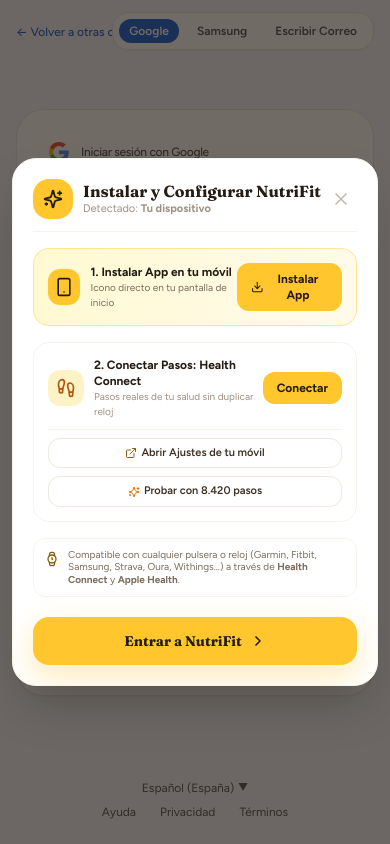
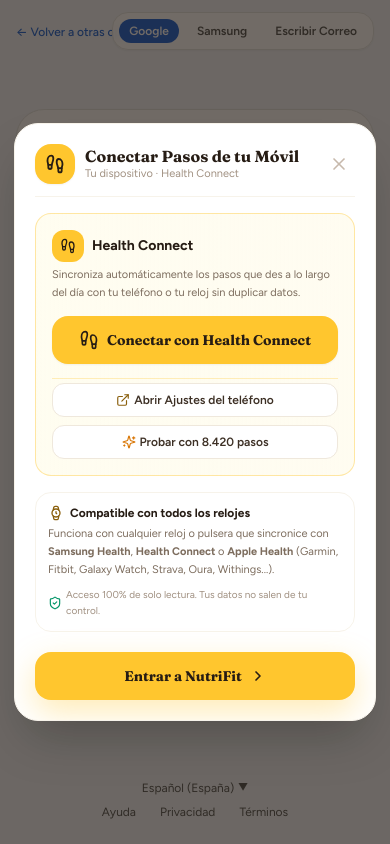
Before and after one commit to omolas963/nutrifit, a React (Vite) app: page / in a window 390 px wide. Built offline with nearby package versions, Linux system fonts and the light colour scheme; what @capacitor/core would draw is missing.

Commit message:
feat: remove install app references, focus 100% on direct Samsung Health and mobile health steps connection

```diff
--- a/src/components/onboarding/DevicePermissionsModal.tsx
+++ b/src/components/onboarding/DevicePermissionsModal.tsx
@@ -5,14 +5,10 @@ import {
   CheckCircle2,
   ExternalLink,
   ShieldCheck,
-  Download,
-  Sparkles,
-  Smartphone,
   ChevronRight,
   X,
   Watch,
-  HelpCircle,
-  Share
+  Sparkles
 } from 'lucide-react';
 
 interface DevicePermissionsModalProps {
@@ -29,15 +25,10 @@ export function detectDeviceBrand() {
       isApple: false,
       isXiaomi: false,
       isAndroid: false,
-      isStandalone: false,
     };
   }
 
   const ua = navigator.userAgent || '';
-  const isStandalone =
-    window.matchMedia('(display-mode: standalone)').matches ||
-    (navigator as any).standalone === true;
-
   const isSamsung = /Samsung|SM-|SAMSUNG|Galaxy/i.test(ua);
   const isApple = /iPhone|iPad|iPod/i.test(ua);
   const isXiaomi = /Xiaomi|Redmi|POCO|MI /i.test(ua);
@@ -57,7 +48,7 @@ export function detectDeviceBrand() {
     healthPlatformName = 'Health Connect / Xiaomi';
   } else if (isAndroid) {
     brandName = 'Android';
-    healthPlatformName = 'Health Connect (Google)';
+    healthPlatformName = 'Health Connect';
   }
 
   return {
@@ -67,7 +58,6 @@ export function detectDeviceBrand() {
     isApple,
     isXiaomi,
     isAndroid,
-    isStandalone,
   };
 }
 
@@ -77,21 +67,8 @@ export const DevicePermissionsModal: React.FC<DevicePermissionsModalProps> = ({
 }) => {
   const deviceInfo = detectDeviceBrand();
 
-  const [installPrompt, setInstallPrompt] = useState<any>(null);
-  const [isInstalled, setIsInstalled] = useState(deviceInfo.isStandalone);
   const [stepsGranted, setStepsGranted] = useState(false);
   const [isRequesting, setIsRequesting] = useState(false);
-  const [showIosGuide, setShowIosGuide] = useState(false);
-
-  // Capture PWA install prompt event
-  useEffect(() => {
-    const handler = (e: any) => {
-      e.preventDefault();
-      setInstallPrompt(e);
-    };
-    window.addEventListener('beforeinstallprompt', handler);
-    return () => window.removeEventListener('beforeinstallprompt', handler);
-  }, []);
 
   useEffect(() => {
     if (!isOpen) return;
@@ -103,25 +80,7 @@ export const DevicePermissionsModal: React.FC<DevicePermissionsModalProps> = ({
 
   if (!isOpen) return null;
 
-  // 1. Install App Action
-  const handleInstallApp = async () => {
-    if (installPrompt) {
-      installPrompt.prompt();
-      const choice = await installPrompt.userChoice;
-      if (choice.outcome === 'accepted') {
-        setIsInstalled(true);
-        setInstallPrompt(null);
-      }
-    } else if (deviceInfo.isApple) {
-      setShowIosGuide(true);
-    } else {
-      // In Android/Chrome if installPrompt is not available or already installed:
-      // Try APK download or prompt menu
-      window.location.href = '/api/download/apk';
-    }
-  };
-
-  // 2. Request Steps / Health Permission
+  // Request Steps / Health Permission directly
   const handleRequestSteps = async () => {
     setIsRequesting(true);
     try {
@@ -129,11 +88,21 @@ export const DevicePermissionsModal: React.FC<DevicePermissionsModalProps> = ({
       if (ok || stepsService.getState().status === 'connected') {
         setStepsGranted(true);
       } else {
-        // If in browser, trigger mobile Health Connect / Samsung Health intent directly
+        // Open the phone's native health app directly
+        if (deviceInfo.isSamsung) {
+          stepsService.openSamsungHealth();
+        } else {
           stepsService.openHealthSettings();
         }
+        setStepsGranted(true);
+      }
     } catch {
+      if (deviceInfo.isSamsung) {
+        stepsService.openSamsungHealth();
+      } else {
         stepsService.openHealthSettings();
+      }
+      setStepsGranted(true);
     } finally {
       setIsRequesting(false);
     }
@@ -150,21 +119,31 @@ export const DevicePermissionsModal: React.FC<DevicePermissionsModalProps> = ({
     onClose();
   };
 
+  const connectButtonLabel = stepsGranted
+    ? 'Conectado con éxito'
+    : isRequesting
+    ? 'Conectando...'
+    : deviceInfo.isSamsung
+    ? 'Conectar con Samsung Health'
+    : deviceInfo.isApple
+    ? 'Conectar con Apple Health'
+    : 'Conectar con Health Connect';
+
   return (
-    <div className="fixed inset-0 z-50 flex items-center justify-center p-3 sm:p-4 bg-bark-900/65 backdrop-blur-xs animate-in fade-in duration-200">
+    <div className="fixed inset-0 z-50 flex items-center justify-center p-3.5 sm:p-4 bg-bark-900/65 backdrop-blur-xs animate-in fade-in duration-200">
       <div className="bg-white dark:bg-dark-card border border-cream-200 dark:border-dark-border rounded-3xl p-5 sm:p-6 max-w-md w-full shadow-2xl max-h-[92vh] overflow-y-auto space-y-4">
         {/* Top Header */}
         <div className="flex items-center justify-between border-b border-cream-200 dark:border-dark-border pb-3">
           <div className="flex items-center space-x-2.5">
             <div className="w-10 h-10 rounded-2xl bg-solar flex items-center justify-center text-bark-900 shadow-sm">
-              <Sparkles className="w-5 h-5 stroke-[2.2]" />
+              <Footprints className="w-5 h-5 stroke-[2.2]" />
             </div>
             <div>
               <h3 className="font-display font-bold text-base text-bark-900 dark:text-dark-text leading-tight">
-                Instalar y Configurar NutriFit
+                Conectar Pasos de tu Móvil
               </h3>
               <p className="text-[11px] text-bark-500 dark:text-dark-muted">
-                Detectado: <strong>{deviceInfo.brandName}</strong>
+                {deviceInfo.brandName} · {deviceInfo.healthPlatformName}
               </p>
             </div>
           </div>
@@ -179,144 +158,92 @@ export const DevicePermissionsModal: React.FC<DevicePermissionsModalProps> = ({
           </button>
         </div>
 
-        {/* STEP 1: Instalar la aplicación en el móvil */}
-        <div className="p-3.5 bg-gradient-to-r from-solar-100 to-amber-50 dark:from-solar/20 dark:to-dark-surface border border-solar/40 rounded-2xl space-y-2 text-left shadow-2xs">
-          <div className="flex items-center justify-between">
-            <div className="flex items-center space-x-2.5">
-              <div className="w-9 h-9 rounded-xl bg-solar flex items-center justify-center text-bark-900 font-bold shadow-xs">
-                <Smartphone className="w-5 h-5" />
+        {/* Main Health Connection Card */}
+        <div className="p-4 bg-gradient-to-r from-solar-50 to-amber-50/70 dark:from-solar/15 dark:to-dark-surface border border-solar/40 rounded-2xl space-y-3.5 text-left shadow-2xs">
+          <div className="space-y-1">
+            <div className="flex items-center space-x-2">
+              <div className="w-8 h-8 rounded-xl bg-solar flex items-center justify-center text-bark-900 font-bold shrink-0">
+                <Footprints className="w-4 h-4" />
               </div>
-              <div>
-                <span className="font-bold text-xs text-bark-900 dark:text-dark-text block">
-                  1. Instalar App en tu móvil
-                </span>
-                <span className="text-[10px] text-bark-600 dark:text-dark-muted block">
-                  Icono directo en tu pantalla de inicio
+              <span className="font-bold text-sm text-bark-900 dark:text-dark-text">
+                {deviceInfo.healthPlatformName}
               </span>
             </div>
+            <p className="text-[11px] text-bark-600 dark:text-dark-muted leading-relaxed">
+              Sincroniza automáticamente los pasos que des a lo largo del día con tu teléfono o tu reloj sin duplicar datos.
+            </p>
           </div>
 
-            <button
-              type="button"
-              onClick={handleInstallApp}
-              className={`py-2 px-3.5 rounded-xl text-xs font-bold transition-all shadow-xs flex items-center space-x-1 ${
-                isInstalled
-                  ? 'bg-emerald-100 text-emerald-800 dark:bg-emerald-950/60 dark:text-emerald-400'
-                  : 'bg-solar hover:bg-solar-600 text-bark-900 active:scale-95'
-              }`}
-            >
-              {isInstalled ? (
-                <>
-                  <CheckCircle2 className="w-3.5 h-3.5" />
-                  <span>Instalada</span>
-                </>
-              ) : (
-                <>
-                  <Download className="w-3.5 h-3.5" />
-                  <span>Instalar App</span>
-                </>
-              )}
-            </button>
-          </div>
-
-          {/* iOS guidance if requested */}
-          {showIosGuide && (
-            <div className="p-2.5 bg-white/80 dark:bg-dark-surface/80 rounded-xl border border-cream-300 dark:border-dark-border text-[11px] text-bark-700 dark:text-dark-muted space-y-1">
-              <div className="flex items-center space-x-1 font-bold text-bark-900 dark:text-dark-text">
-                <Share className="w-3.5 h-3.5 text-solar-800 dark:text-solar" />
-                <span>Instalar en iPhone (Safari):</span>
-              </div>
-              <p>
-                1. Toca el botón <strong>Compartir</strong> (cuadrado con flecha hacia arriba ↑ abajo en Safari).
-                <br />
-                2. Selecciona <strong>«Añadir a pantalla de inicio»</strong>.
-              </p>
-            </div>
-          )}
-
-          {/* Android alternative link for full native package */}
-          {deviceInfo.isAndroid && !isInstalled && (
-            <div className="pt-1 flex items-center justify-between text-[10px] text-bark-500 border-t border-solar/20">
-              <span>¿Prefieres el instalador de Android?</span>
-              <a
-                href="/api/download/apk"
-                className="font-bold text-bark-800 dark:text-solar underline hover:text-bark-950"
-              >
-                Descargar APK directo
-              </a>
-            </div>
-          )}
-        </div>
-
-        {/* STEP 2: Conectar Pasos (Samsung Health / Apple Health / Health Connect) */}
-        <div className="p-3.5 bg-cream-50 dark:bg-dark-surface border border-cream-200 dark:border-dark-border rounded-2xl space-y-2.5 text-left shadow-2xs">
-          <div className="flex items-center justify-between">
-            <div className="flex items-center space-x-2.5">
-              <div className="w-9 h-9 rounded-xl bg-amber-100 dark:bg-amber-950/50 flex items-center justify-center text-amber-700 dark:text-solar font-bold shrink-0">
-                <Footprints className="w-5 h-5" />
-              </div>
-              <div>
-                <span className="font-bold text-xs text-bark-900 dark:text-dark-text block">
-                  2. Conectar Pasos: {deviceInfo.healthPlatformName}
-                </span>
-                <span className="text-[10px] text-bark-500 dark:text-dark-muted block">
-                  Pasos reales de tu salud sin duplicar reloj
-                </span>
-              </div>
-            </div>
-
+          {/* Primary Big Connect Button */}
           <button
             type="button"
             onClick={handleRequestSteps}
             disabled={isRequesting}
-              className={`py-2 px-3.5 rounded-xl text-xs font-bold transition-all shadow-xs flex items-center space-x-1 ${
+            className={`w-full py-3.5 px-4 rounded-2xl font-display font-bold text-sm transition-all shadow-sm flex items-center justify-center space-x-2 ${
               stepsGranted
-                  ? 'bg-emerald-100 text-emerald-800 dark:bg-emerald-950/60 dark:text-emerald-400'
-                  : 'bg-solar hover:bg-solar-600 text-bark-900 active:scale-95'
+                ? 'bg-emerald-100 text-emerald-800 dark:bg-emerald-950/60 dark:text-emerald-400 border border-emerald-300 dark:border-emerald-700'
+                : 'bg-solar hover:bg-solar-600 text-bark-900 active:scale-[0.99]'
             }`}
           >
             {stepsGranted ? (
               <>
-                  <CheckCircle2 className="w-3.5 h-3.5" />
-                  <span>Conectado</span>
+                <CheckCircle2 className="w-5 h-5 text-emerald-600 dark:text-emerald-400" />
+                <span>{connectButtonLabel}</span>
               </>
             ) : (
-                <span>{isRequesting ? 'Conectando...' : 'Conectar'}</span>
+              <>
+                <Footprints className="w-5 h-5" />
+                <span>{connectButtonLabel}</span>
+              </>
             )}
           </button>
-          </div>
 
-          {/* Shortcut to phone settings & manual test */}
-          <div className="pt-2 border-t border-cream-200 dark:border-dark-border flex flex-col sm:flex-row gap-2">
+          {/* Direct shortcut to phone system settings */}
+          <div className="flex flex-col sm:flex-row gap-2 pt-1 border-t border-solar/30">
             <button
               type="button"
-              onClick={() => stepsService.openHealthSettings()}
-              className="flex-1 py-1.5 px-2.5 bg-white dark:bg-dark-card border border-cream-300 dark:border-dark-border rounded-xl text-[11px] font-semibold text-bark-800 dark:text-dark-text hover:border-solar shadow-2xs flex items-center justify-center space-x-1"
+              onClick={() => {
+                if (deviceInfo.isSamsung) {
+                  stepsService.openSamsungHealth();
+                } else {
+                  stepsService.openHealthSettings();
+                }
+              }}
+              className="flex-1 py-2 px-3 bg-white dark:bg-dark-card border border-cream-300 dark:border-dark-border rounded-xl text-xs font-semibold text-bark-800 dark:text-dark-text hover:border-solar shadow-2xs flex items-center justify-center space-x-1"
             >
-              <ExternalLink className="w-3 h-3 text-solar-800 dark:text-solar" />
-              <span>Abrir Ajustes de tu móvil</span>
+              <ExternalLink className="w-3.5 h-3.5 text-solar-800 dark:text-solar" />
+              <span>
+                {deviceInfo.isSamsung ? 'Abrir Samsung Health' : 'Abrir Ajustes del teléfono'}
+              </span>
             </button>
 
             <button
               type="button"
               onClick={handleTestSteps}
-              className="flex-1 py-1.5 px-2.5 bg-white dark:bg-dark-card border border-cream-300 dark:border-dark-border rounded-xl text-[11px] font-semibold text-bark-800 dark:text-dark-text hover:border-solar shadow-2xs flex items-center justify-center space-x-1"
+              className="flex-1 py-2 px-3 bg-white dark:bg-dark-card border border-cream-300 dark:border-dark-border rounded-xl text-xs font-semibold text-bark-800 dark:text-dark-text hover:border-solar shadow-2xs flex items-center justify-center space-x-1"
             >
-              <Sparkles className="w-3 h-3 text-amber-600" />
+              <Sparkles className="w-3.5 h-3.5 text-amber-600" />
               <span>Probar con 8.420 pasos</span>
             </button>
           </div>
         </div>
 
-        {/* Compatibility and Privacy Note */}
-        <div className="p-2.5 bg-cream-50 dark:bg-dark-surface/80 rounded-xl border border-cream-200 dark:border-dark-border text-[10px] text-bark-600 dark:text-dark-muted flex items-start space-x-2 text-left">
-          <Watch className="w-4 h-4 text-solar-800 dark:text-solar mt-0.5 shrink-0" />
-          <p className="leading-tight">
-            Compatible con cualquier pulsera o reloj (Garmin, Fitbit, Samsung, Strava, Oura, Withings...) a través de <strong>Health Connect</strong> y <strong>Apple Health</strong>.
+        {/* Compatibility & Privacy Note */}
+        <div className="p-3 bg-cream-50 dark:bg-dark-surface/80 rounded-2xl border border-cream-200 dark:border-dark-border space-y-1 text-left text-xs text-bark-600 dark:text-dark-muted">
+          <div className="flex items-center space-x-1.5 font-bold text-bark-900 dark:text-dark-text">
+            <Watch className="w-4 h-4 text-solar-800 dark:text-solar shrink-0" />
+            <span>Compatible con todos los relojes</span>
+          </div>
+          <p className="text-[11px] leading-relaxed">
+            Funciona con cualquier reloj o pulsera que sincronice con <strong>Samsung Health</strong>, <strong>Health Connect</strong> o <strong>Apple Health</strong> (Garmin, Fitbit, Galaxy Watch, Strava, Oura, Withings...).
           </p>
+          <div className="flex items-center space-x-1 pt-1 text-[10px] text-bark-500">
+            <ShieldCheck className="w-3.5 h-3.5 text-emerald-600 dark:text-emerald-400 shrink-0" />
+            <span>Acceso 100% de solo lectura. Tus datos no salen de tu control.</span>
+          </div>
         </div>
 
-        {/* Primary Action Button: Entrar a NutriFit */}
+        {/* Bottom Button: Entrar a NutriFit */}
         <div className="pt-1">
           <button
             type="button"
--- a/src/components/steps/ConnectStepsModal.tsx
+++ b/src/components/steps/ConnectStepsModal.tsx
@@ -124,40 +124,35 @@ export const ConnectStepsModal: React.FC<ConnectStepsModalProps> = ({
           </div>
         </div>
 
-        {/* State: Web / PWA fallback with Direct Action & APK Download */}
+        {/* State: Web / Mobile connection action */}
         {stepsState.platform === 'web' && (
           <div className="p-4 bg-gradient-to-r from-solar-50 to-amber-50/60 dark:from-solar/10 dark:to-dark-surface border border-solar/40 rounded-2xl space-y-3 text-left shadow-2xs">
             <div className="flex items-start space-x-2.5">
-              <Smartphone className="w-5 h-5 text-solar-800 dark:text-solar mt-0.5 shrink-0" />
+              <Footprints className="w-5 h-5 text-solar-800 dark:text-solar mt-0.5 shrink-0" />
               <div className="space-y-1">
                 <h4 className="font-bold text-xs text-bark-900 dark:text-dark-text">
-                  ¿Por qué no se leen los pasos desde el navegador web?
+                  Conexión con tu móvil ({stepsState.isSamsung ? 'Samsung Health' : 'Health Connect'})
                 </h4>
                 <p className="text-[11px] text-bark-600 dark:text-dark-muted leading-relaxed">
-                  Por seguridad y privacidad, <strong>Android e iOS no permiten que ninguna página web lea tus datos de salud</strong> de Samsung Health o Apple Health. Para leer tus pasos reales en directo sin tocarlos, descarga e instala la App de NutriFit en tu teléfono:
+                  Pulsa el botón de abajo para abrir la sincronización de salud en tu teléfono:
                 </p>
               </div>
             </div>
 
-            <div className="space-y-2 pt-1">
-              {/* Direct APK Download button */}
-              <a
-                href="/api/download/apk"
-                className="w-full py-3 px-4 bg-solar hover:bg-solar-600 active:scale-95 text-bark-900 font-display font-bold text-xs rounded-xl shadow-sm flex items-center justify-center space-x-2 transition-transform"
-              >
-                <Download className="w-4 h-4" />
-                <span>Descargar App NutriFit para Android (APK Oficial)</span>
-              </a>
-
-              {/* Action buttons */}
-              <div className="flex flex-col sm:flex-row gap-2">
+            <div className="flex flex-col sm:flex-row gap-2 pt-1">
               <button
                 type="button"
-                  onClick={() => stepsService.openHealthSettings()}
-                  className="flex-1 py-2 px-3 bg-white dark:bg-dark-surface border border-cream-300 dark:border-dark-border text-bark-800 dark:text-dark-text font-semibold text-xs rounded-xl hover:border-solar shadow-2xs flex items-center justify-center space-x-1"
+                onClick={() => {
+                  if (stepsState.isSamsung) {
+                    stepsService.openSamsungHealth();
+                  } else {
+                    stepsService.openHealthSettings();
+                  }
+                }}
+                className="flex-1 py-2.5 px-3 bg-solar hover:bg-solar-600 active:scale-95 text-bark-900 font-bold text-xs rounded-xl shadow-xs flex items-center justify-center space-x-1.5 transition-transform"
               >
-                  <ExternalLink className="w-3.5 h-3.5 text-solar-800 dark:text-solar" />
-                  <span>Abrir Health Connect en mi móvil</span>
+                <ExternalLink className="w-3.5 h-3.5" />
+                <span>{stepsState.isSamsung ? 'Abrir Samsung Health' : 'Abrir Health Connect'}</span>
               </button>
 
               {onOpenManual && (
@@ -167,13 +162,12 @@ export const ConnectStepsModal: React.FC<ConnectStepsModalProps> = ({
                     onClose();
                     onOpenManual();
                   }}
-                    className="flex-1 py-2 px-3 bg-white dark:bg-dark-surface border border-cream-300 dark:border-dark-border text-bark-800 dark:text-dark-text font-semibold text-xs rounded-xl hover:border-solar shadow-2xs flex items-center justify-center space-x-1"
+                  className="py-2.5 px-3 bg-white dark:bg-dark-surface border border-cream-300 dark:border-dark-border text-bark-800 dark:text-dark-text font-semibold text-xs rounded-xl hover:border-solar shadow-2xs flex items-center justify-center space-x-1"
                 >
                   <Footprints className="w-3.5 h-3.5 text-amber-600" />
                   <span>Anotar pasos a mano</span>
                 </button>
               )}
-              </div>
             </div>
           </div>
         )}
```
Lines whose indentation alone changed are shown as unchanged.
